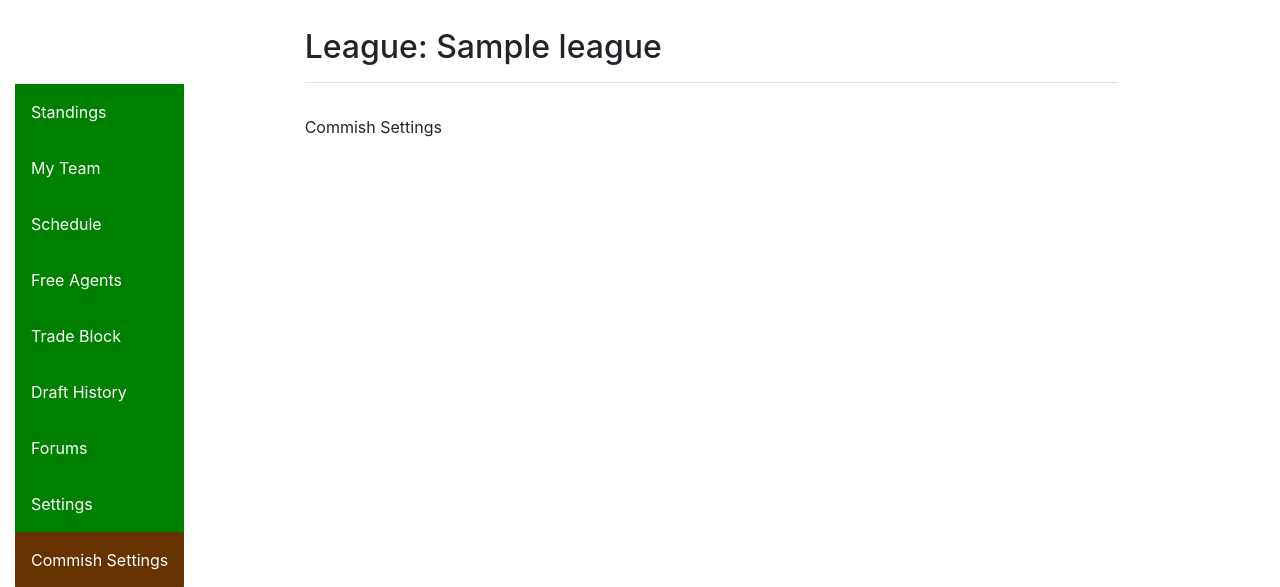
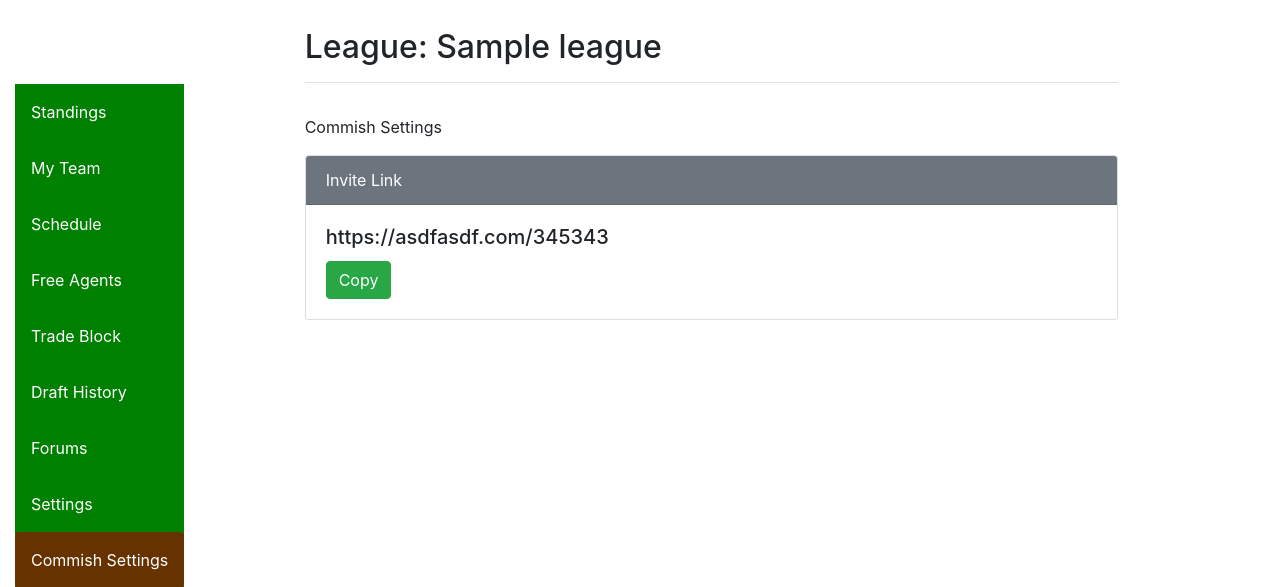
Before and after one commit to DBN16CO/FantasyWeb, a Django app: page /league/1/commish_settings in a window 1280 px wide. Shown: the part 66-653 px from the top of the page. Run offline with Django 3.2, Linux system fonts and the light colour scheme; a user stored in the database is signed in; tables that the repository leaves empty hold one stand-in row (values such as "Sample post"); some libraries are stand-ins or nearby versions.

Commit message:
Initial invite link on commish settings

```diff
--- /dev/null
+++ b/FantasyWeb/static/js/commish_settings.js
@@ -0,0 +1,21 @@
+$(document).ready(function(){
+	function copyStringToClipboard (str) {
+	   // Create new element
+	   var el = document.createElement('textarea');
+	   // Set value (string to be copied)
+	   el.value = str;
+	   // Set non-editable to avoid focus and move outside of view
+	   el.setAttribute('readonly', '');
+	   el.style = {position: 'absolute', left: '-9999px'};
+	   document.body.appendChild(el);
+	   // Select text inside element
+	   el.select();
+	   // Copy text to clipboard
+	   document.execCommand('copy');
+	   // Remove temporary element
+	   document.body.removeChild(el);
+	}
+	$("#copy-btn").on('click', function(){
+		copyStringToClipboard($('#invite-link').text());
+	});
+});
--- a/FantasyWeb/templates/league_commish_settings.html
+++ b/FantasyWeb/templates/league_commish_settings.html
@@ -2,12 +2,22 @@
 
 {% block league_content %}
 {% load static %}
-<!--<script src="{% static 'js/league.js' %}"></script>
-<link href="{% static 'css/league.css' %}" rel="stylesheet" type="text/css"> -->
+
+<!-- <link href="{% static 'css/league.css' %}" rel="stylesheet" type="text/css"> -->
 
 <div id="content">
 	<p>Commish Settings</p>
+
+	<div class="card">
+		<div class="card-header text-white bg-secondary">
+		Invite Link
+		</div>
+		<div class="card-body">
+			<h5 class="card-title" id="invite-link">{{ invite_link }}</h5>
+			<button class="btn btn-success" id="copy-btn">Copy</button>
+		</div>
+	</div>
 </div>
 
-
+<script src="{% static 'js/commish_settings.js' %}"></script>
 {% endblock %}
--- a/League/views.py
+++ b/League/views.py
@@ -112,5 +112,6 @@ def get_league_commish_settings(request, league_id):
 	league = get_league(league_id)
 
 	context = {"league_id": league_id, "league_name": league.name,
-	           "active": "commish_settings", "is_commish": league_member.is_commish}
+	           "active": "commish_settings", "invite_link": "https://asdfasdf.com/345343",
+	           "is_commish": league_member.is_commish}
 	return render(request, 'league_commish_settings.html', context=context)
```
